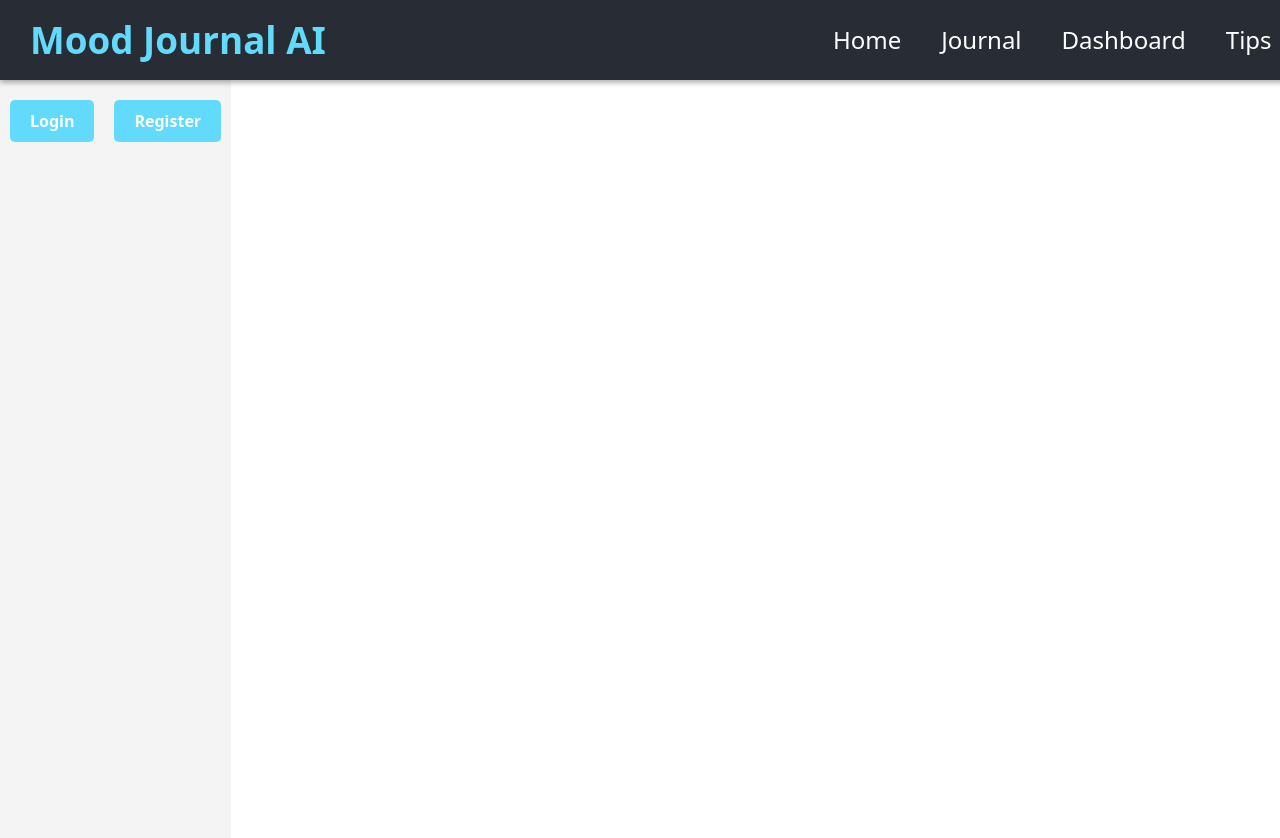
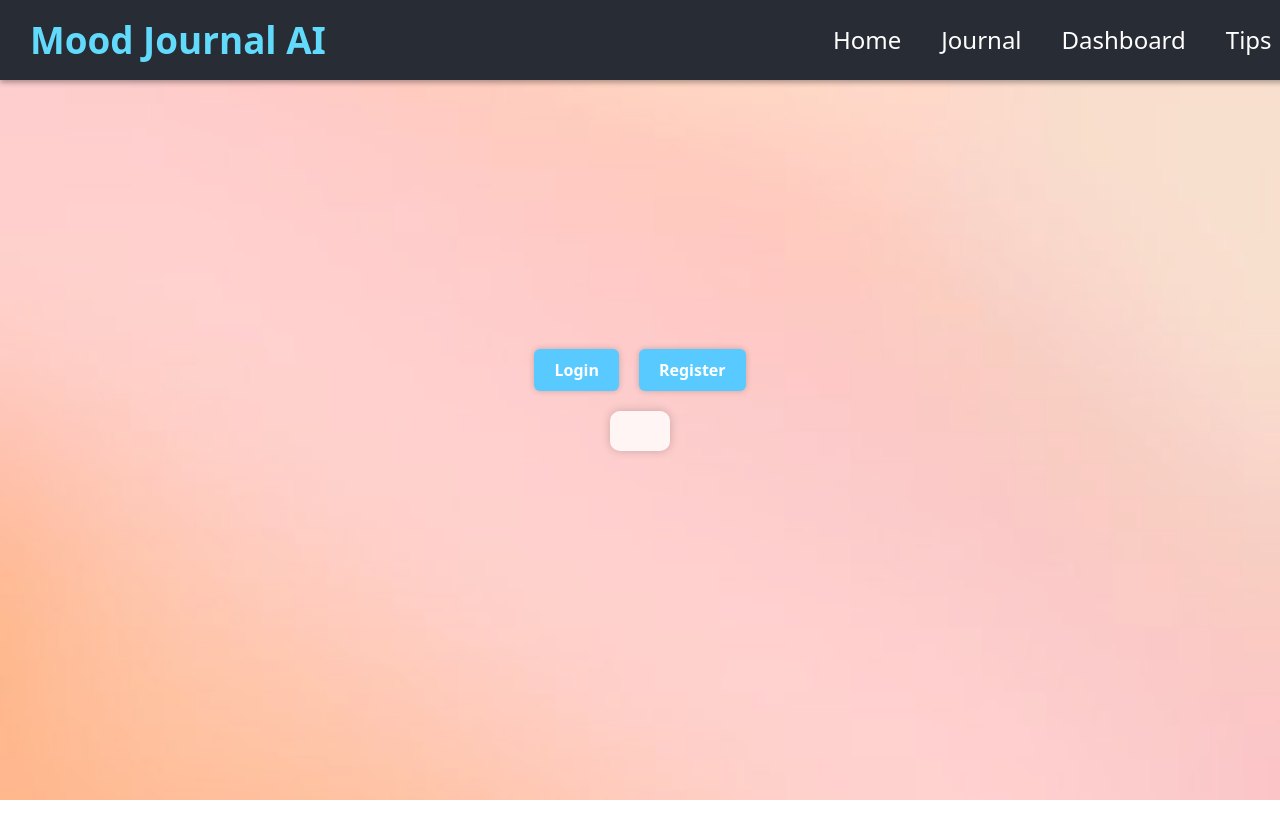
Before and after one commit to Unnati126/Capstone_Project, a React (Vite) app in the folder mood_journal_ai/frontend/: page / in a window 1280 px wide. Shown: the top 838 px of the page. After the commit the page ends 800 px from the top, so only its background shows below. Built offline with nearby package versions, Linux system fonts and the light colour scheme.

Commit message:
add bg image

```diff
--- a/mood_journal_ai/frontend/src/pages/Home.css
+++ b/mood_journal_ai/frontend/src/pages/Home.css
@@ -1,33 +1,59 @@
 .home-container {
-  padding-top: 100px;
+  position: relative;
+  height: 100vh;
+  width: 100vw;
+  background-image: url("../assets/bg-image.jpeg");
+  background-size: cover;
+  background-position: center;
+  background-repeat: no-repeat;
+  overflow: hidden;
+}
+
+.overlay {
+  position: absolute;
+  top: 0;
+  left: 0;
+  height: 100%;
+  width: 100%;
+  background-color: rgba(255, 255, 255, 0.4);
+  backdrop-filter: blur(1px);
+  z-index: 1;
+}
+
+.auth-section {
+  position: relative;
+  z-index: 2;
   display: flex;
   flex-direction: column;
   align-items: center;
-  min-height: 100vh;
-  background: #f4f4f4;
+  justify-content: center;
+  height: 100%;
 }
 
 .auth-toggle-buttons {
+  display: flex;
+  gap: 20px;
   margin-bottom: 20px;
 }
 
 .auth-toggle-buttons button {
-  margin: 0 10px;
   padding: 10px 20px;
-  background-color: #61dafb;
+  font-weight: bold;
+  background-color: #59caff;
   border: none;
+  border-radius: 6px;
   color: white;
-  font-weight: bold;
-  border-radius: 5px;
   cursor: pointer;
+  box-shadow: 0 0 6px rgba(0, 0, 0, 0.2);
 }
 
 .auth-toggle-buttons button:hover {
-  background-color: #4cb9da;
+  background-color: #1ea7e1;
 }
 
-.auth-form-section {
-  display: flex;
-  justify-content: center;
-  width: 100%;
+.form-box {
+  background: rgba(255, 255, 255, 0.8);
+  padding: 20px 30px;
+  border-radius: 10px;
+  box-shadow: 0 0 10px rgba(0, 0, 0, 0.2);
 }
--- a/mood_journal_ai/frontend/src/pages/Home.jsx
+++ b/mood_journal_ai/frontend/src/pages/Home.jsx
@@ -8,14 +8,19 @@ export default function Home() {
 
   return (
     <div className="home-container">
+      <div className="overlay" />
 
+      <div className="auth-section">
         <div className="auth-toggle-buttons">
           <button onClick={() => setActiveForm("login")}>Login</button>
           <button onClick={() => setActiveForm("register")}>Register</button>
         </div>
 
+        <div className="form-box">
           {activeForm === "login" && <Login />}
           {activeForm === "register" && <Register />}
         </div>
+      </div>
+    </div>
   );
 }
```
Also changed, not shown: mood_journal_ai/frontend/src/assets/bg-image.jpeg (added). Lines whose indentation alone changed are shown as unchanged.
